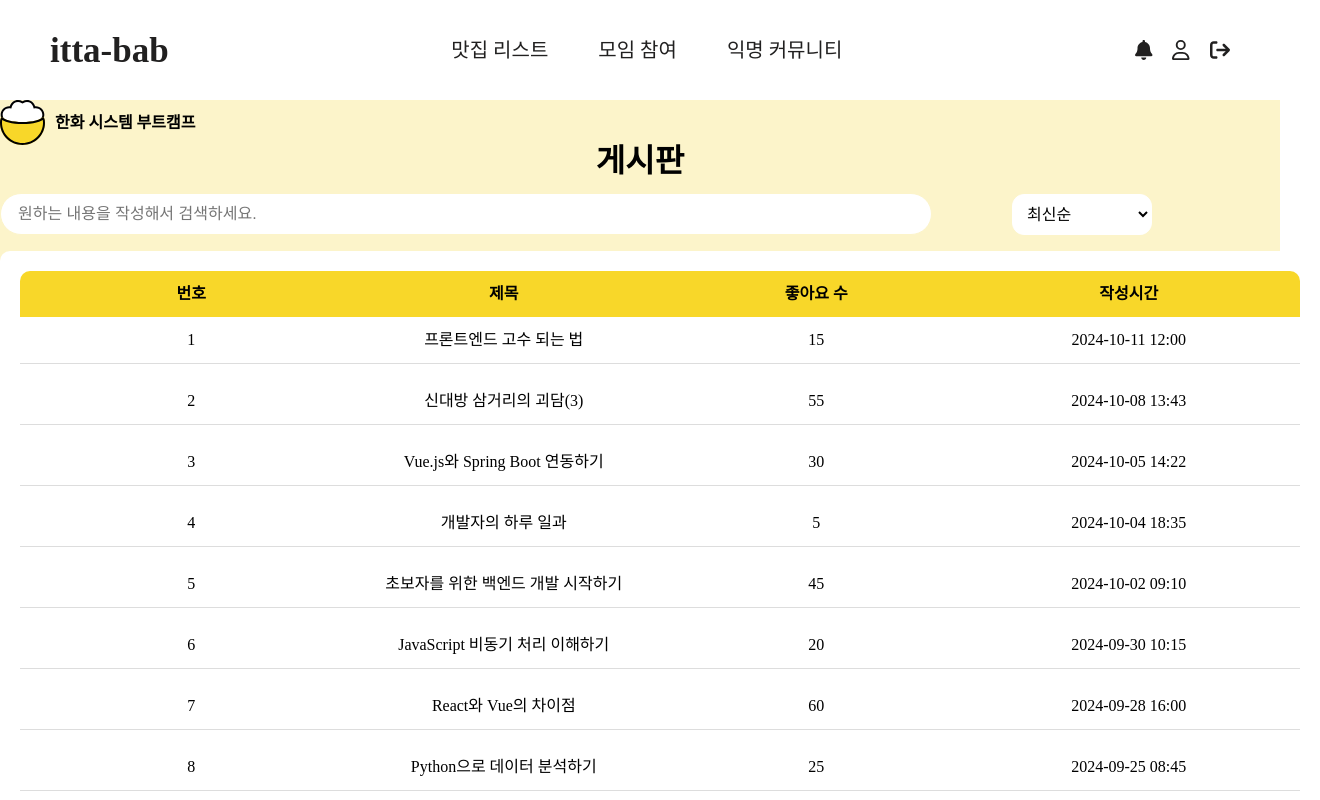
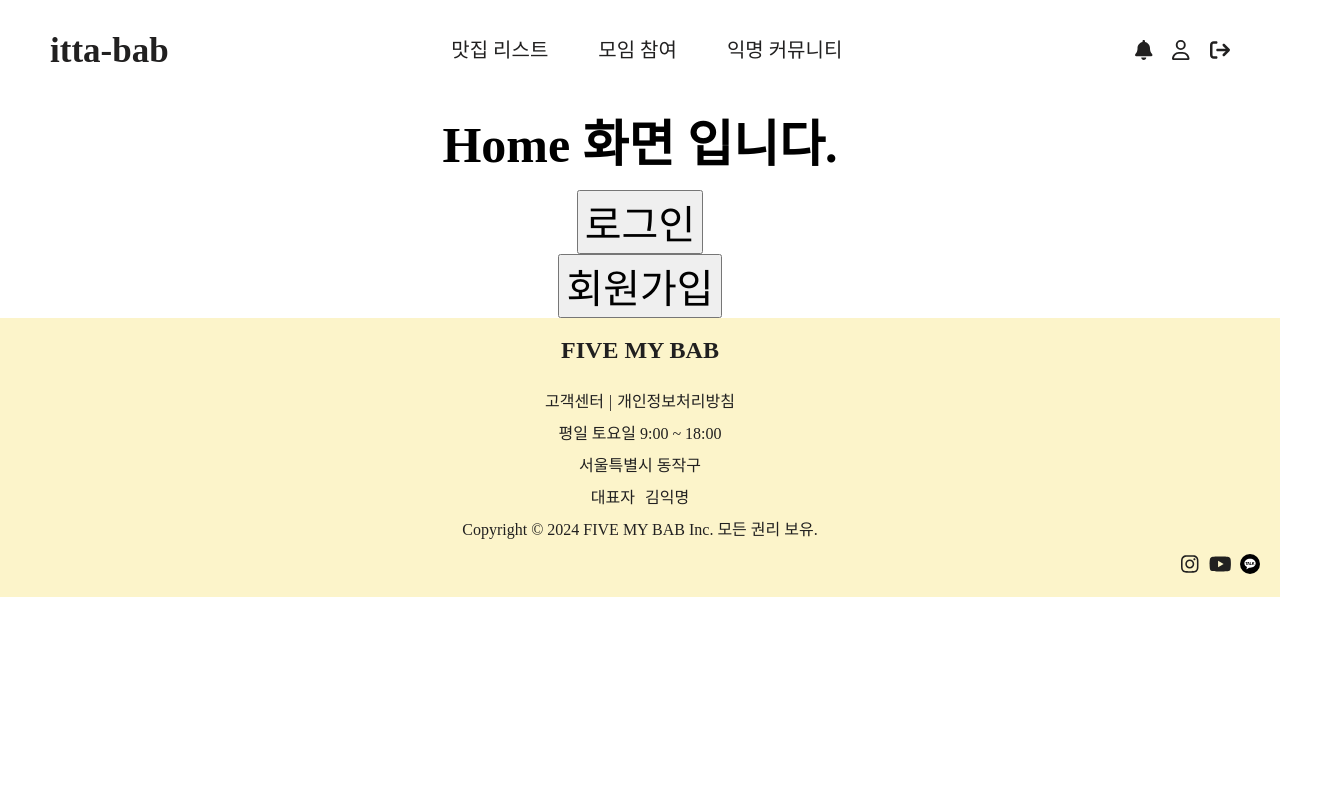
Before and after one commit to 5MYBAB/itta-bab-Frontend, a Vue app in the folder itta-bab-frontend/: page / in a window 1280 px wide. Shown: the top 800 px of the page, 1320 px wide, since content can reach past the window. Built offline with nearby package versions, Linux system fonts and the light colour scheme.

Commit message:
feat: router 기본 구조 구현

```diff
--- a/itta-bab-frontend/package.json
+++ b/itta-bab-frontend/package.json
@@ -14,7 +14,8 @@
     "@fortawesome/free-regular-svg-icons": "^6.6.0",
     "@fortawesome/free-solid-svg-icons": "^6.6.0",
     "@fortawesome/vue-fontawesome": "^3.0.8",
-    "vue": "^3.5.12"
+    "vue": "^3.5.12",
+    "vue-router": "^4.0.13"
   },
   "devDependencies": {
     "@vitejs/plugin-vue": "^5.1.4",
--- a/itta-bab-frontend/src/App.vue
+++ b/itta-bab-frontend/src/App.vue
@@ -6,12 +6,20 @@ import PostDetail from "@/views/board/PostDetail.vue";
 import List from "@/components/common/List.vue";
 import SearchBarAndSort from "@/components/common/SearchBarAndSort.vue";
 import PageNumAndWritingButton from "@/components/common/PageNumAndWritingButton.vue";
+import { RouterLink, RouterView } from "vue-router";
 </script>
 
 <template>
-  <Header/>
-  <PostDetail/>
-
+  <Header>
+    <nav>
+      <RouterLink to="/" active-class="active">Home</RouterLink>
+      <RouterLink to="/login" active-class="active">Login</RouterLink>
+      <RouterLink to="/signup" active-class="active">SignUp</RouterLink>
+    </nav>
+  </Header>
+  <main>
+    <RouterView/>
+  </main>
   <Footer/>
 </template>
 
--- a/itta-bab-frontend/src/main.js
+++ b/itta-bab-frontend/src/main.js
@@ -1,5 +1,6 @@
 import {createApp} from 'vue';
 import App from './App.vue';
+import router from "@/router/index.js";
 import {library} from '@fortawesome/fontawesome-svg-core';
 import {FontAwesomeIcon} from '@fortawesome/vue-fontawesome';
 import {faArrowRightFromBracket, faBell, faFlag, faUserPlus} from '@fortawesome/free-solid-svg-icons'; // solid로 대체
@@ -20,8 +21,8 @@ library.add(faInstagram, faYoutube);
 library.add(faClock, faReceipt, faFlag, faList, faBan);
 
 const app = createApp(App);
+app.use(router);
 
 // FontAwesomeIcon 컴포넌트를 전역으로 등록
 app.component('font-awesome-icon', FontAwesomeIcon);
-
 app.mount('#app');
--- /dev/null
+++ b/itta-bab-frontend/src/router/index.js
@@ -0,0 +1,24 @@
+import {createRouter, createWebHistory} from "vue-router";
+import HomeView from "@/views/Home.vue";
+import LoginView from "@/views/user/Login.vue";
+import SignUpView from "@/views/user/SignUp.vue";
+
+const router = createRouter({
+   history: createWebHistory(),
+   routes : [
+       {
+           path : '/',
+           component: HomeView
+       },
+       {
+           path : '/login',
+           component: LoginView
+       },
+       {
+           path : '/signup',
+           component: SignUpView
+       }
+   ]
+});
+
+export default router;
--- /dev/null
+++ b/itta-bab-frontend/src/views/Home.vue
@@ -0,0 +1,39 @@
+<script setup>
+import {useRoute, useRouter} from "vue-router";
+
+const currentRoute = useRoute();
+
+const router = useRouter();
+
+function goToLogin() {
+  router.push('/login')
+}
+
+function goToSignUp() {
+  router.push('/signup')
+}
+</script>
+
+<template>
+  <div>
+    <h1>Home 화면 입니다.</h1>
+    <button @click="goToLogin">로그인</button>
+    <button @click="goToSignUp">회원가입</button>
+  </div>
+</template>
+
+<style scoped>
+div{
+  display: flex;
+  justify-content: center;
+  align-items: center;
+  flex-direction: column;
+}
+h1{
+  font-size: 50px;
+  margin: 20px;
+}
+button {
+  font-size: 40px;
+}
+</style>
```
Also changed, not shown: 1 other file (tests, documents, lock files or other folders).
